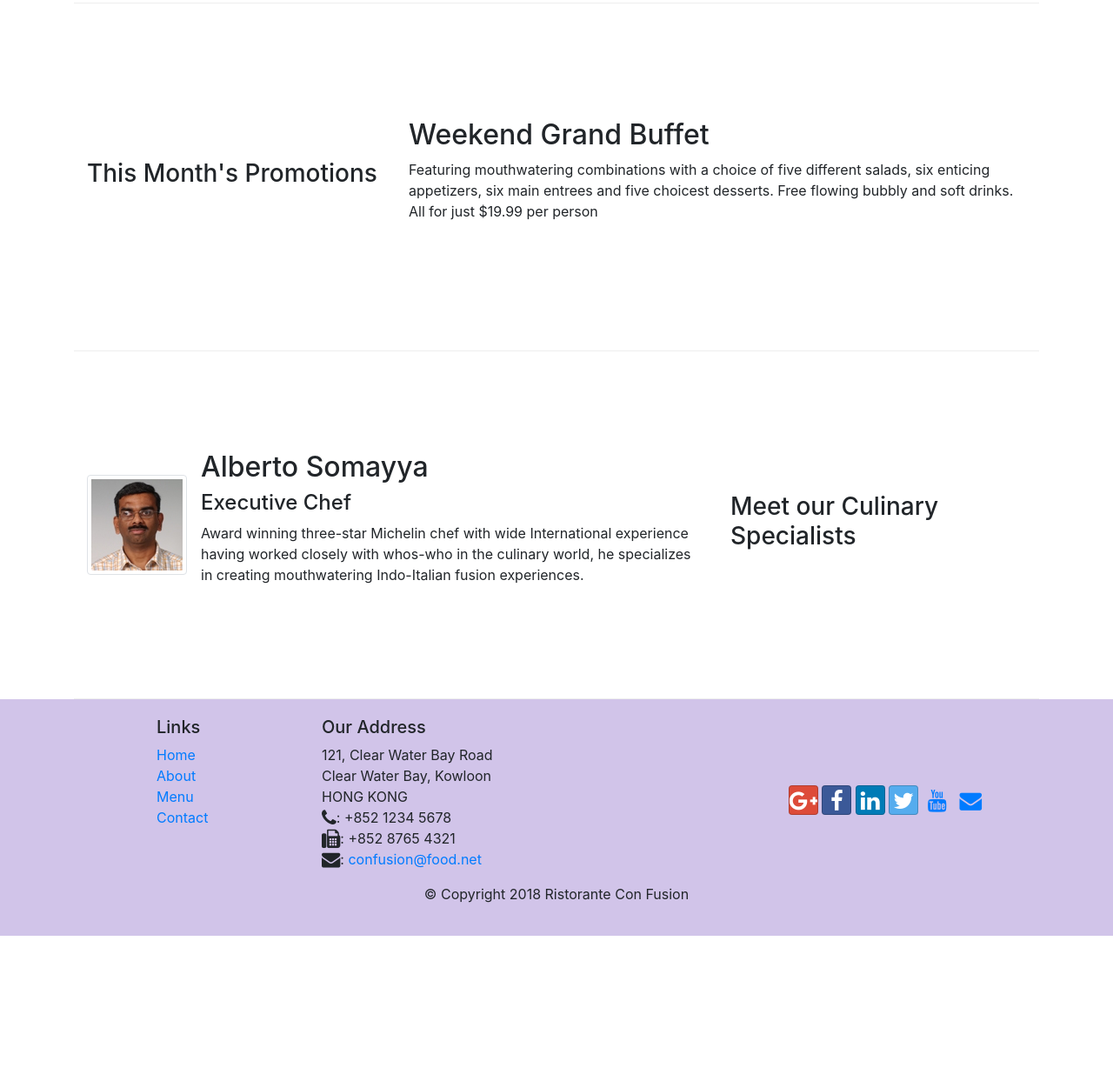
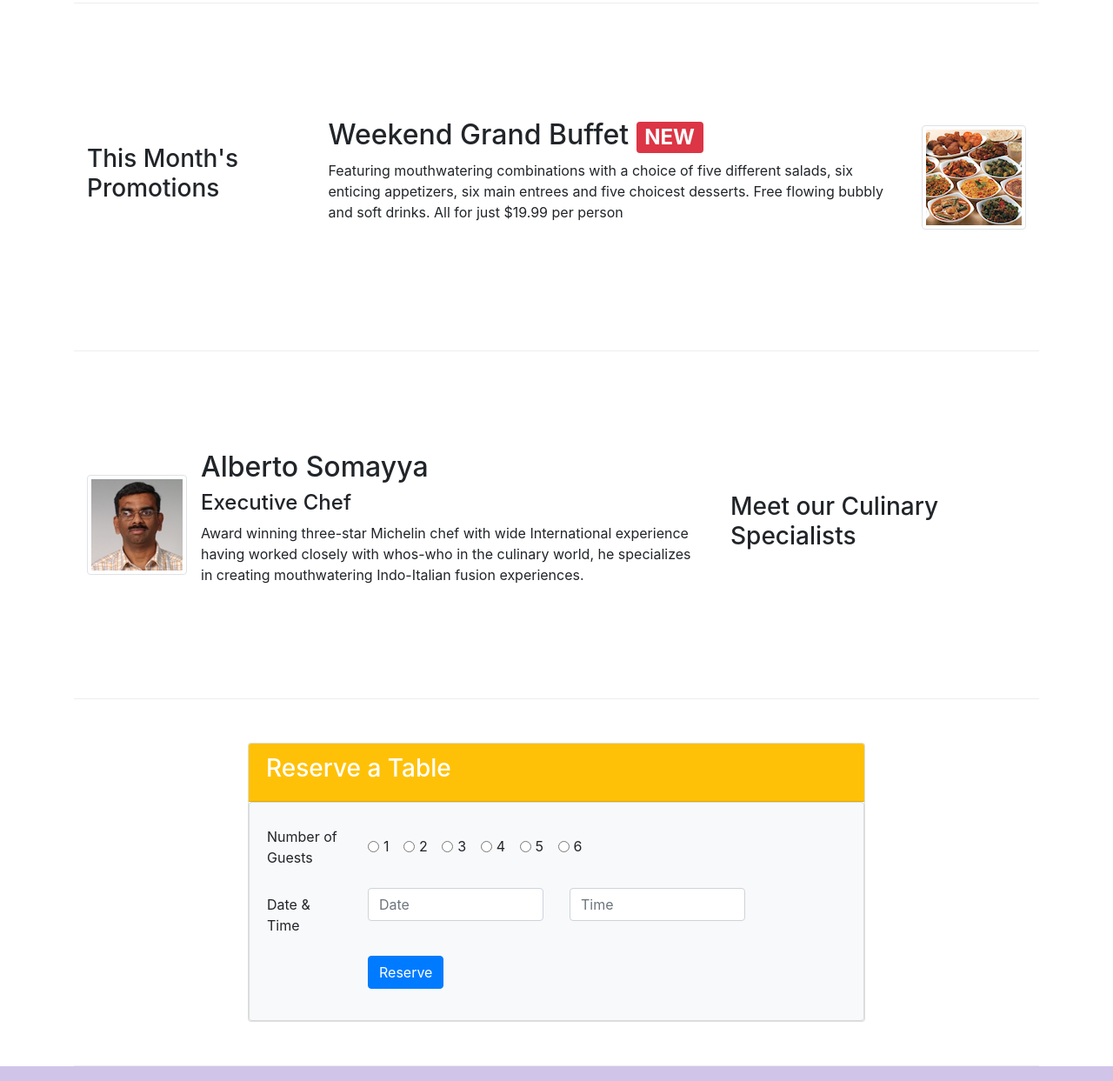
Before and after one commit to xabela/confusion, a website: page index.html in a window 1280 px wide. Shown: the part 680-1923 px from the top of the page at 87% size. Before the commit the page ends 1756 px from the top, so only its background shows below. Drawn offline with nearby package versions, Linux system fonts and the light colour scheme.

Commit message:
assignment 2

```diff
--- a/index.html
+++ b/index.html
@@ -46,8 +46,15 @@
                     <p>We take inspiration from the World's best cuisines, and create a unique fusion experience. Our
                         lipsmacking creations will tickle your culinary senses!</p>
                 </div>
-                <div class="col-12 col-sm align-self-center">
-                    <img src="img/logo.png" alt="" class="img-fluid">
+                <div class="col-12 col-sm-6 align-self-center">
+                    <div class="row">
+                        <div class="col-sm-6">
+                            <img src="img/logo.png" alt="" class="img-fluid">
+                        </div>
+                        <div class="col-sm-6 align-self-center">
+                            <a href="#reserve"><button type="button" class="btn btn-warning btn-sm btn-block">Reserve Table</button></a>
+                        </div>
+                    </div>
                 </div>
             </div>
         </div>
@@ -65,7 +72,8 @@
                     <!-- mr maksudnya margin right tulisannya 3, align self center gambarnya di tengah ga keatas ga ke bawah -->
                     <img src="img/uthappizza.png" class="d-flex mr-3 img-thumbnail align-self-center" alt="">
                     <div class="media-body">
-                        <h2 class="mt-0">Uthappizza <span class="badge badge-danger">HOT</span> <span class="badge badge-pill badge-secondary">$49.99</span></h2>
+                        <h2 class="mt-0">Uthappizza <span class="badge badge-danger">HOT</span> <span
+                                class="badge badge-pill badge-secondary">$49.99</span></h2>
                         <p class="d-none d-sm-block">A unique combination of Indian Uthappam (pancake) and Italian
                             pizza, topped with Cerignola
                             olives, ripe vine cherry tomatoes, Vidalia onion, Guntur chillies and Buffalo Paneer.</p>
@@ -76,14 +84,21 @@
 
 
         <div class="row row-content align-items-center">
-            <div class="col-12 col-sm-4 order-sm-first col-md3">
+            <div class="col-12 col-sm-4 order-sm-first col-md-3">
                 <h3>This Month's Promotions</h3>
             </div>
             <div class="col-12 col-sm order-sm-last col-md">
-                <h2>Weekend Grand Buffet</h2>
-                <p>Featuring mouthwatering combinations with a choice of five different salads, six enticing appetizers,
-                    six main entrees and five choicest desserts. Free flowing bubbly and soft drinks. All for just
-                    $19.99 per person </p>
+                <div class="media">
+                    <div class="media-body">
+                        <h2 class="mt-0">Weekend Grand Buffet <span class="badge badge-danger">NEW</span></h2>
+                        <p class="d-none d-sm-block">Featuring mouthwatering combinations with a choice of five different salads, six enticing
+                            appetizers,
+                            six main entrees and five choicest desserts. Free flowing bubbly and soft drinks. All for
+                            just
+                            $19.99 per person </p>
+                    </div>
+                    <img src="img/buffet.png" class="d-flex ml-3 img-thumbnail align-self-center" alt="">
+                </div>
             </div>
         </div>
 
@@ -103,6 +118,70 @@
                             whos-who in the culinary world, he specializes in
                             creating mouthwatering Indo-Italian fusion experiences.
                         </p>
+                    </div>
+                </div>
+            </div>
+        </div>
+
+        <div class="row-content d-flex justify-content-center">
+            <div class="col-12 col-sm-8">
+                <div class="card" id="reserve">
+                    <div class="card-header bg-warning text-white" style="background-color: wa">
+                        <h3>Reserve a Table</h3>
+                    </div>
+                    <div class="card card-body bg-light">
+                        <form action="">
+                            <div class="form-group row">
+                                <label for="guests" class="col-md-2 col-form-label">Number of Guests</label>
+                                <div class="col-md-10 align-self-center">
+                                    <div class="form-check form-check-inline">
+                                        <input class="form-check-input" type="radio" name="radiobutton" id="opt1"
+                                            value="opt1">
+                                        <label class="form-check-label" for="opt1">1</label>
+                                    </div>
+                                    <div class="form-check form-check-inline">
+                                        <input class="form-check-input" type="radio" name="radiobutton" id="opt2"
+                                            value="opt2">
+                                        <label class="form-check-label" for="opt2">2</label>
+                                    </div>
+                                    <div class="form-check form-check-inline">
+                                        <input class="form-check-input" type="radio" name="radiobutton" id="opt3"
+                                            value="opt3">
+                                        <label class="form-check-label" for="opt3">3</label>
+                                    </div>
+                                    <div class="form-check form-check-inline">
+                                        <input class="form-check-input" type="radio" name="radiobutton" id="opt4"
+                                            value="opt4">
+                                        <label class="form-check-label" for="opt4">4</label>
+                                    </div>
+                                    <div class="form-check form-check-inline">
+                                        <input class="form-check-input" type="radio" name="radiobutton" id="opt5"
+                                            value="opt5">
+                                        <label class="form-check-label" for="opt5">5</label>
+                                    </div>
+                                    <div class="form-check form-check-inline">
+                                        <input class="form-check-input" type="radio" name="radiobutton" id="opt6"
+                                            value="opt6">
+                                        <label class="form-check-label" for="opt6">6</label>
+                                    </div>
+                                </div>
+                            </div>
+                            <div class="form-group row">
+                                <label for="datetime" class="col-12 col-md-2 col-form-label">Date & Time</label>
+                                <!-- kalo tampilan small extra small inputan area codee sama no telp dibawah  -->
+                                <div class="col-12 col-md-4">
+                                    <input type="text" class="form-control" name="date" id="date" placeholder="Date">
+                                </div>
+                                <div class="col-12 col-md-4">
+                                    <input type="text" class="form-control" id="time" name="time" placeholder="Time">
+                                </div>
+                            </div>
+                            <div class="form-group row">
+                                <div class="offset-md-2 col-md-10">
+                                    <button type="submit" class="btn btn-primary">Reserve</button>
+                                </div>
+                            </div>
+                        </form>
                     </div>
                 </div>
             </div>
```
